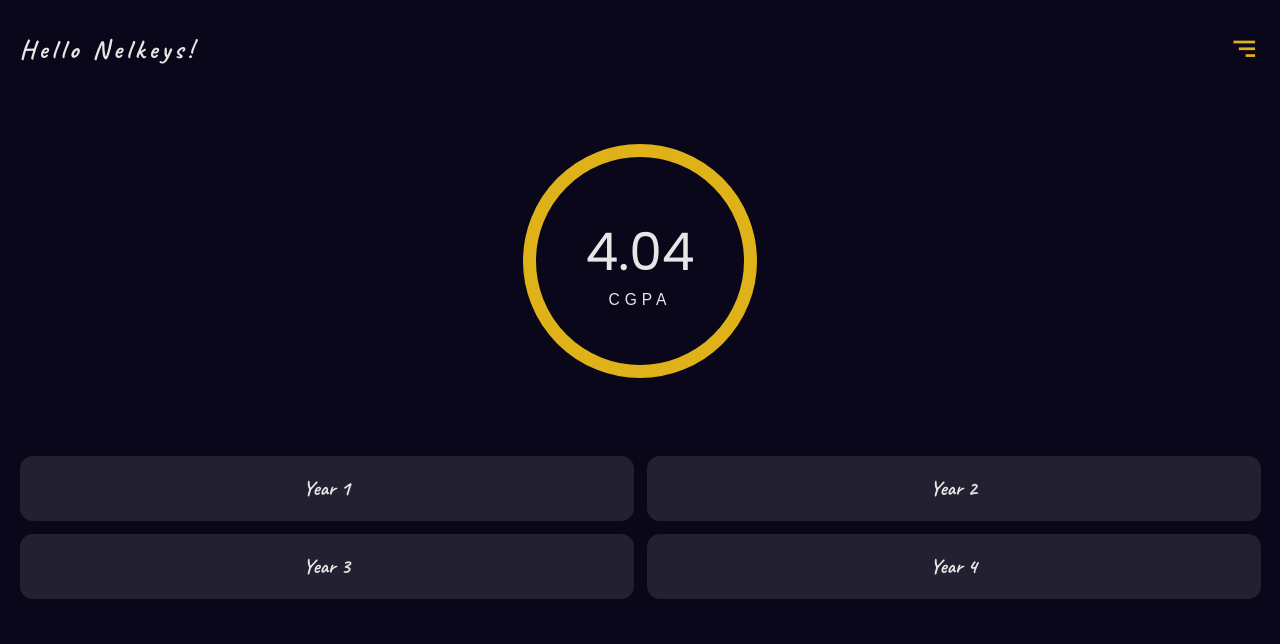
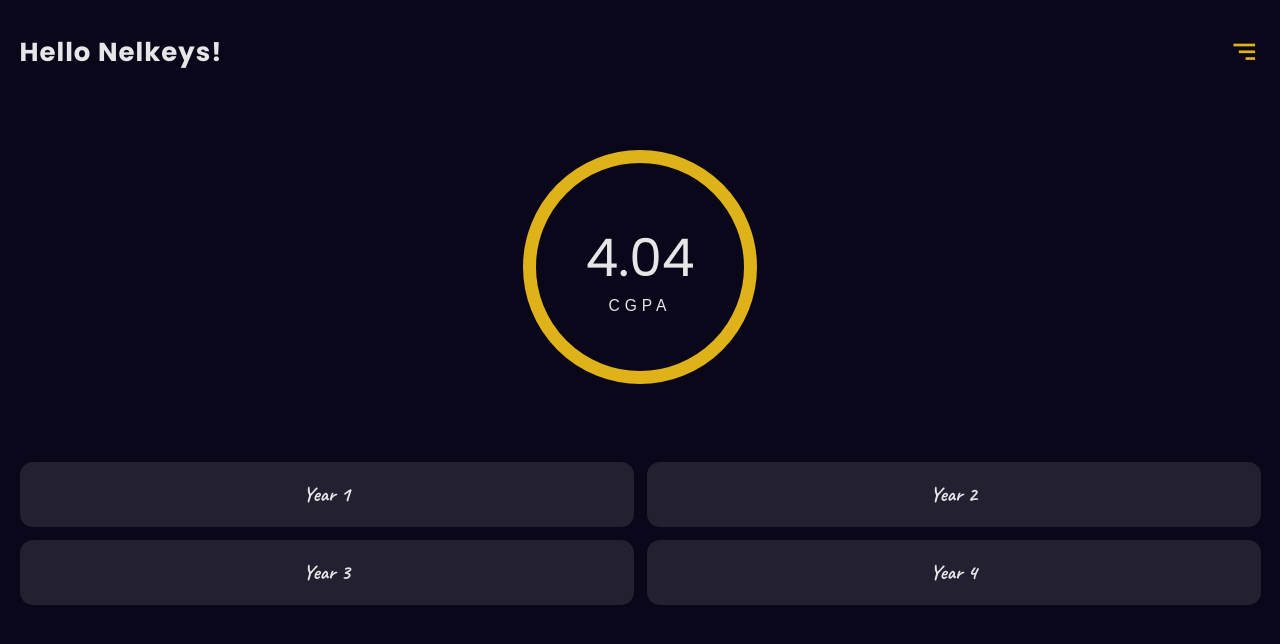
Before and after one commit to Nelkeys/CGPA-Tracker, a plain HTML site: page index.html in a window 1280 px wide. Drawn offline with nearby package versions, Linux system fonts and the light colour scheme; a web font is replaced by a local one.

Commit message:
header font

```diff
--- a/css/general/style.css
+++ b/css/general/style.css
@@ -36,9 +36,8 @@ header{
     padding: 2.5em 1.5em 0 1.5em;
 }
 header h1{
-    font-family: "Caveat", cursive;
-    letter-spacing: 4px;
-    font-weight: 900;
+    letter-spacing: 1px;
+    font-weight: 700;
 }
 header i{
     font-weight: 900;
```
